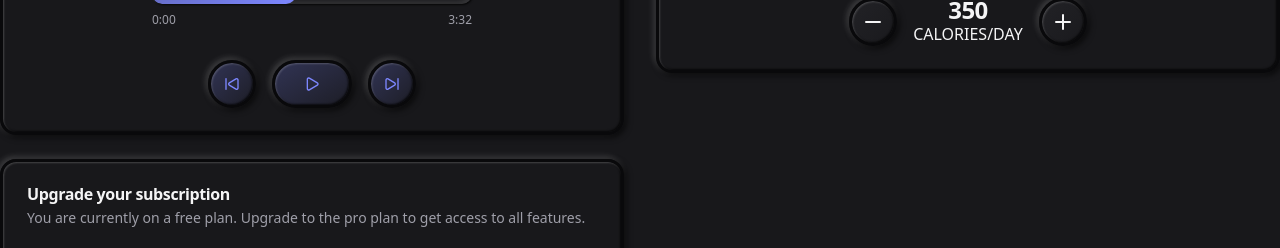
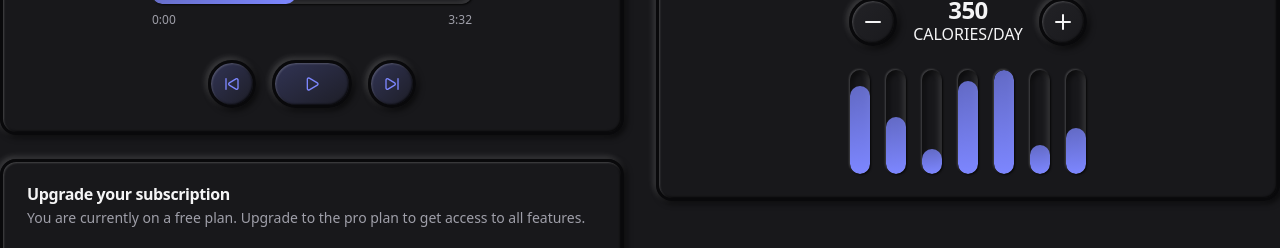
Before and after one commit to Annie-Huang/baseui-neomorphism2.0-component-library, a React (Vite) app: page / in a window 1280 px wide. Shown: the part 793-1041 px from the top of the page. Built offline with nearby package versions, Linux system fonts and the light colour scheme.

Commit message:
Create CardContent with the NeuProgress bar

```diff
--- a/src/App.tsx
+++ b/src/App.tsx
@@ -321,6 +321,11 @@ function App() {
                 </Button>
               </div>
             </CardHeader>
+            <CardContent className='flex items-end justify-center gap-4 h-32'>
+              {[85, 55, 24, 89, 100, 28, 44].map((value) => (
+                <NeuProgress key={value} value={value} orientation='vertical' />
+              ))}
+            </CardContent>
           </Card>
         </div>
       </section>
```
